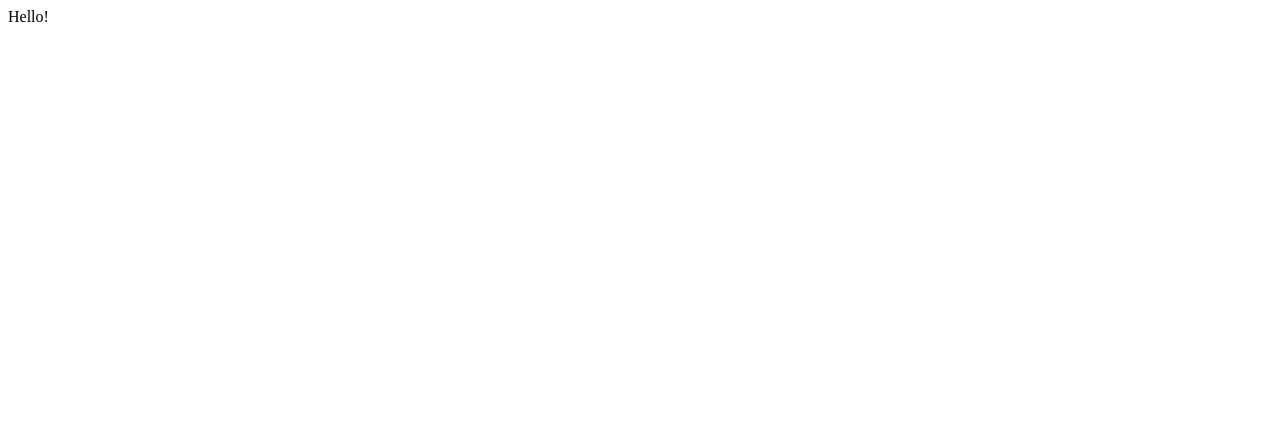
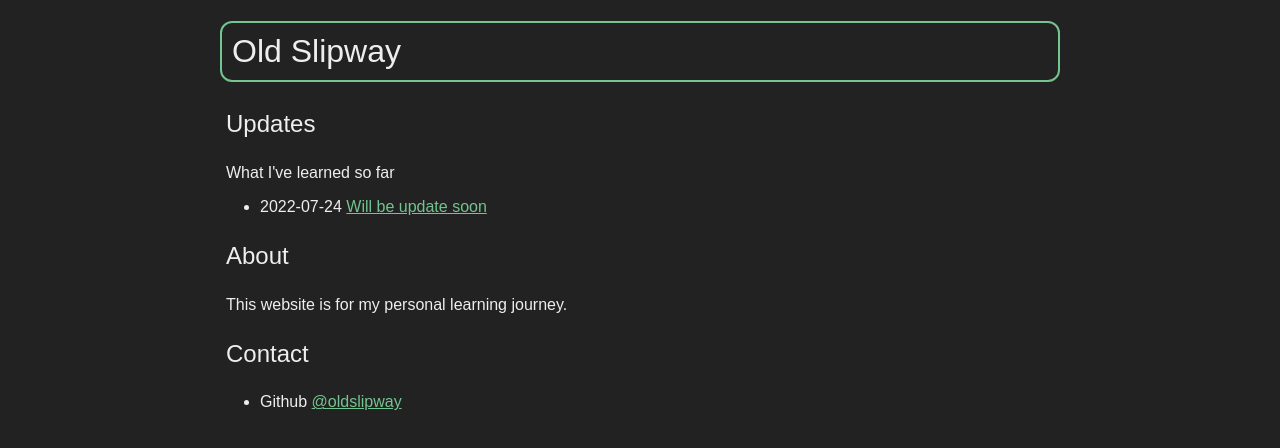
Before and after one commit to oldslipway/oldslipway.github.io, a plain HTML site: page index.html in a window 1280 px wide. Drawn offline with Linux system fonts and the light colour scheme.

Commit message:
Added css

```diff
--- a/index.html
+++ b/index.html
@@ -1,9 +1,27 @@
 <!DOCTYPE html>
-<html>
-	<header>
-		<title>OldSlipWay</title>
-	</header>
-	<body>
-		<div>Hello!</div>
-	</body>
+
+<html lang="en">
+
+  <head>
+    <link href="style.css" rel="stylesheet" type="text/css" media="all">
+    <meta charset="UTF-8">
+    <meta name="viewport" content="width=device-width, initial-scale=1">
+    <title>Old Slipway</title>
+  </head>
+
+  <body>
+    <h1>Old Slipway</h1>
+    <h2>Updates</h2>
+      <p>What I've learned so far</p>
+      <ul>
+        <li>2022-07-24 <a href="https://oldslipway.com" target="_blank">Will be update soon</a></li>
+      </ul>
+    <h2>About</h2>
+      <p>This website is for my personal learning journey.</p>
+    <h2>Contact</h2>
+      <ul>
+        <li>Github <a href="https://github.com/oldslipway" target="_blank">@oldslipway</a></li>
+      </ul>
+  </body>
+
 </html>
--- /dev/null
+++ b/style.css
@@ -0,0 +1,35 @@
+@media only screen {
+  body {
+    background: #222;
+    color: #eee;
+    font-family: sans-serif;
+    margin: 16px auto 16px auto;
+    max-width: 840px;
+    padding: 0 16px 0 16px;}
+  h1 {
+    background: #222;
+    font-weight: normal;
+    color: #eee;
+    border: 2px solid red;
+    border-radius: 12px;
+    padding: 10px;
+    border-style: solid;
+    border-color: #73C48F;}
+  h2 {
+    background: #222;
+    font-weight: normal;
+    padding: 6px;
+    color: #eee;}
+  p {
+    padding-left: 6px;}
+  a {
+    color: #73C48F;}
+  a:hover,  a:active {
+    background: #73C48F;
+    color: #000;}
+  li {
+    list-style-type: disc;}
+  blockquote {
+    border-left: 4px solid #0f7;
+    padding-left: 6px;}
+}
```
